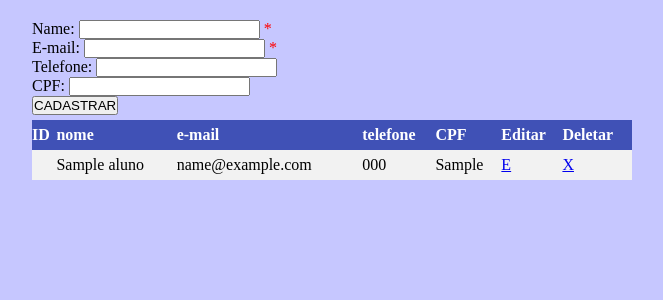
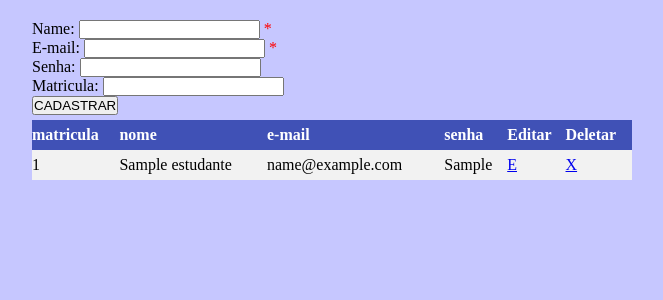
Before and after one commit to V1ctorHg/Projeto_LabProg, a PHP site: page /crud.php in a window 1280 px wide. Shown: the top 300 px of the page, without its empty margins (308-971 px from the left). Run offline with PHP 8.4, Linux system fonts and the light colour scheme; tables that the repository leaves empty or names only in its code hold one stand-in row (values such as "Sample post"); data that the repository does not hold is empty.

Commit message:
cadastro

```diff
--- a/semana 8/connect.inc.php
+++ b/semana 8/connect.inc.php
@@ -1,7 +1,7 @@
 <?php
 
 $host = "localhost";
-$db_name = "SIN143";
+$db_name = "eventcontroldb";
 $username = "root";
 $password = "";
 
--- a/semana 8/crud.php
+++ b/semana 8/crud.php
@@ -1,9 +1,9 @@
 <?php
 
     include "connect.inc.php";
-    include "alunos.class.php";
+    include "estudante.class.php";
 
-    $id = 0;
+    $matricula = 0;
     $action = 'insert';
     $actionVal = 'CADASTRAR';
 
@@ -11,30 +11,30 @@
 
         $action = $_GET['action'];
         $actionVal = 'ATUALIZAR';
-        $id = $_GET['id'];
+        $matricula = $_GET['matricula'];
     }
 
-    $aluno = new Aluno($conn);
+    $estudante = new Estudante($conn);
 
-    $res = $aluno->read();
+    $res = $estudante->read();
 
 
 
-    $resOne = $aluno->readOne('-1');
+    $resOne = $estudante->readOne('-1');
 
 
 
     if($action =='update'){
-        $resOne = $aluno->readOne($id);
+        $resOne = $estudante->readOne($matricula);
     }
 
 ?>
 
 
 <?php
-$nameErr = $emailErr = $telErr = $cpfErr = "";
-$nome = $email = $telefone = $cpf = "";
-$valName = $valEmail = $valTel = $valCpf = "";
+$nameErr = $emailErr = $senErr = $matriErr = "";
+$nome = $email = $senha= $matricula = "";
+$valName = $valEmail = "";
 $FormularioAcao = "crud.php";
 
 $EstaValido = false;
@@ -70,68 +70,29 @@ if ($_SERVER["REQUEST_METHOD"] == "POST" && isset($_POST['submit'])) {
     }
   }
 
-  if (empty($_POST["telefone"])) {
-    $telefone = "";
+  if (empty($_POST["senha"])) {
+    $senha = "";
     $EstaValido = False;
-    $telErr = "Telefone requerido";
+    $senErr = "Senha requerida";
   } else {
-    $telefone = test_input($_POST["telefone"]);
-    if (validarTelefone($telefone)) {
-        $valTel = "CERTO";
-    } else {
-        $valTel = "ERRADO";
-        $telErr = "Invalid telephone format";
-        $EstaValido = False;
-    }
+    $senha = test_input($_POST["senha"]);
+
+        $valsenha = "CERTO";
+
   }
 
-  if (empty($_POST["cpf"])) {
-    $cpf = "";
+  if (empty($_POST["matricula"])) {
+    $matricula = "";
     $EstaValido = False;
-    $cpfErr = "CPF requerido";
+    $matriErr = "Matricula requerida";
   } else {
-    $cpf = test_input($_POST["cpf"]);
-    if (validarCPF($cpf)) {
-        $valCpf = "CERTO";
-    } else {
-        $valCpf = "ERRADO";
-        $cpfErr = "Invalid CPF format";
-        $EstaValido = False;
-    }
+    $matricula = test_input($_POST["matricula"]);
+
+    $valmat = "CERTO";
+
   }
 }
 
-function validarTelefone($telefone) {
-    $telefone = preg_replace('/[^0-9]/', '', $telefone);
-    if (strlen($telefone) < 10 || strlen($telefone) > 11) {
-        return false;
-    }
-    if (!preg_match('/^(?:\d{10}|\d{11})$/', $telefone)) {
-        return false;
-    }
-    return true;
-}
-
-function validarCPF($cpf) {
-    $cpf = preg_replace('/[^0-9]/', '', $cpf);
-    if (strlen($cpf) != 11) {
-        return false;
-    }
-    if (preg_match('/(\d)\1{10}/', $cpf)) {
-        return false;
-    }
-    for ($i = 9; $i < 11; $i++) {
-        $sum = 0;
-        for ($j = 0; $j < $i; $j++) {
-            $sum += $cpf[$j] * (($i + 1) - $j);
-        }
-        $sum = ((10 * $sum) % 11) % 10;
-        if ($cpf[$j] != $sum) {
-            return false;
-        }
-    }
-    return true;
-}
 
 function test_input($data) {
   $data = trim($data);
@@ -144,15 +105,15 @@ if ($EstaValido) {
 
     if (empty($_POST['action'])) {
         $action = $_GET['action'];
-        $id = $_GET['id'];
+        $matricula = $_GET['matricula'];
     } else {
         $action = $_POST['action'];
     }
 
     if ($action == 'insert') {
-        $aluno->create($_POST);
+        $estudante->create($_POST);
     } else if ($action == 'update') {
-        $aluno->update($_POST);
+        $estudante->update($_POST);
     }
 
 
@@ -171,7 +132,7 @@ if ($EstaValido) {
          <section class="container">
             <div class="">
                 <form action="<?php echo $FormularioAcao; ?>" method="post">
-                    <input type="hidden" name="ID" value="<?php echo !empty($resOne) ? $resOne[0]['ID'] : ''; ?>">
+
                     <input type="hidden" name="action" value="<?php echo $action; ?>">
 
                     Name: <input type="text" name="nome" value="<?php echo !empty($resOne) ? $resOne[0]['nome'] : $nome; ?>">
@@ -180,17 +141,17 @@ if ($EstaValido) {
                     E-mail: <input type="text" name="email" value="<?php echo !empty($resOne) ? $resOne[0]['email'] : $email; ?>">
                     <span class="error">* <?php echo $emailErr;?></span>
                     <br>
-                    Telefone: <input type="text" name="telefone" value="<?php echo !empty($resOne) ? $resOne[0]['telefone'] : $telefone; ?>">
-                    <span class="error"><?php echo $telErr;?></span>
+                    Senha: <input type="text" name="senha" value="<?php echo !empty($resOne) ? $resOne[0]['senha'] : $senha; ?>">
+
                     <br>
-                    CPF: <input type="text" name="cpf" value="<?php echo !empty($resOne) ? $resOne[0]['cpf'] : $cpf; ?>">
-                    <span class="error"><?php echo $cpfErr;?></span>
+                    Matricula: <input type="text" name="matricula" value="<?php echo !empty($resOne) ? $resOne[0]['matricula'] : $matricula; ?>">
+
                     <br>
                     <input type="submit" name="submit" value="<?php echo $actionVal ?>">
-                    <input type="hidden" name="valTel" value="<?php echo $valTel; ?>">
+                    <input type="hidden" name="valMat" value="">
                     <input type="hidden" name="valName" value="<?php echo $valName; ?>">
                     <input type="hidden" name="valEmail" value="<?php echo $valEmail; ?>">
-                    <input type="hidden" name="valCpf" value="<?php echo $valCpf; ?>">
+                    <input type="hidden" name="valSenha" value="">
                 </form>
             </div>
          </section>
@@ -198,11 +159,11 @@ if ($EstaValido) {
         <section class="container">
             <table>
                 <tr>
-                    <th>ID</th>
+                    <th>matricula</th>
                     <th>nome</th>
                     <th>e-mail</th>
-                    <th>telefone</th>
-                    <th>CPF</th>
+                    <th>senha</th>
+
                     <th>Editar</th>
                     <th>Deletar</th>
                 </tr>
@@ -210,13 +171,13 @@ if ($EstaValido) {
     foreach ($res as $r) {
         echo ("
             <tr>
-                <td>{$r['ID']}</td>
+                <td>{$r['matricula']}</td>
                 <td>{$r['nome']}</td>
                 <td>{$r['email']}</td>
-                <td>{$r['telefone']}</td>
-                <td>{$r['cpf']}</td>
-                <td><a href='crud.php?action=update&id={$r['ID']}'>E</a></td>
-                <td><a href='formAction.php?action=delete&id={$r['ID']}'>X</a></td>
+                <td>{$r['senha']}</td>
+
+                <td><a href='crud.php?action=update&matricula={$r['matricula']}'>E</a></td>
+                <td><a href='formAction.php?action=delete&matricula={$r['matricula']}'>X</a></td>
             </tr>");
     }
 ?>
--- a/semana 8/alunos.class.php
+++ b/semana 8/estudante.class.php
@@ -1,21 +1,23 @@
 <?php
 
-class Aluno {
-    private $id;
+class Estudante {
+    private $matricula;
     private $nome;
     private $email;
-    private $telefone;
-    private $CPF;
+    private $senha;
+    private $pontos;
 
     private $conn;
+
+
 
     public function __construct($db) {
         $this->conn = $db;
     }
 
     public function create($post) {
-        $sql = "INSERT INTO alunos (nome, email, telefone, CPF) VALUES
-        ('{$post['nome']}', '{$post['email']}', '{$post['telefone']}', '{$post['cpf']}')";
+        $sql = "INSERT INTO estudante (matricula, nome, email, senha, pontos) VALUES
+        ('{$post['matricula']}', '{$post['nome']}', '{$post['email']}', '{$post['senha']}', '0')";
         print($sql);
         if ($this->conn->query($sql) === TRUE) {
             return true;
@@ -26,19 +28,19 @@ class Aluno {
     }
 
     public function read() {
-        $sql = "SELECT * FROM alunos";
+        $sql = "SELECT * FROM estudante";
         $result = $this->conn->query($sql);
         return $result->fetch_all(MYSQLI_ASSOC);
     }
 
-    public function readOne($id) {
-        $sql = "SELECT * FROM alunos WHERE ID = $id";
+    public function readOne($matricula) {
+        $sql = "SELECT * FROM estudante WHERE matricula = $matricula";
         $result = $this->conn->query($sql);
         return $result->fetch_all(MYSQLI_ASSOC);
     }
 
-    public function delete($id){
-        $sql = "DELETE FROM alunos WHERE ID = $id";
+    public function delete($matricula){
+        $sql = "DELETE FROM estudante WHERE matricula = $matricula";
         $result = $this->conn->query($sql);
 
         return $result;
@@ -47,12 +49,11 @@ class Aluno {
 
     public function update($post){
 
-        $sql = "UPDATE alunos
+        $sql = "UPDATE estudante
                 SET nome = '{$post['nome']}',
                     email = '{$post['email']}',
-                    telefone = '{$post['telefone']}',
-                    CPF = '{$post['cpf']}'
-                WHERE ID = {$post['ID']}";
+                    senha = '{$post['senha']}'
+                WHERE matricula = {$post['matricula']}";
 
         $result = $this->conn->query($sql);
 
@@ -61,7 +62,7 @@ class Aluno {
 
     public function readPag($pag,$linhas) {
         $offset = $pag * $linhas;
-        $sql = "SELECT * FROM alunos LIMIT $linhas OFFSET $offset";
+        $sql = "SELECT * FROM estudante LIMIT $linhas OFFSET $offset";
         $result = $this->conn->query($sql);
         return $result->fetch_all(MYSQLI_ASSOC);
     }
```
Also changed, not shown: semana 8/formAction.php (+6 -6 lines).
